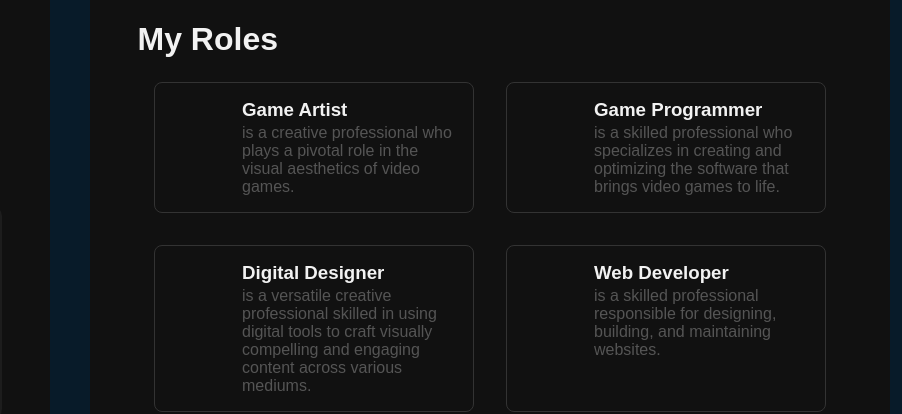
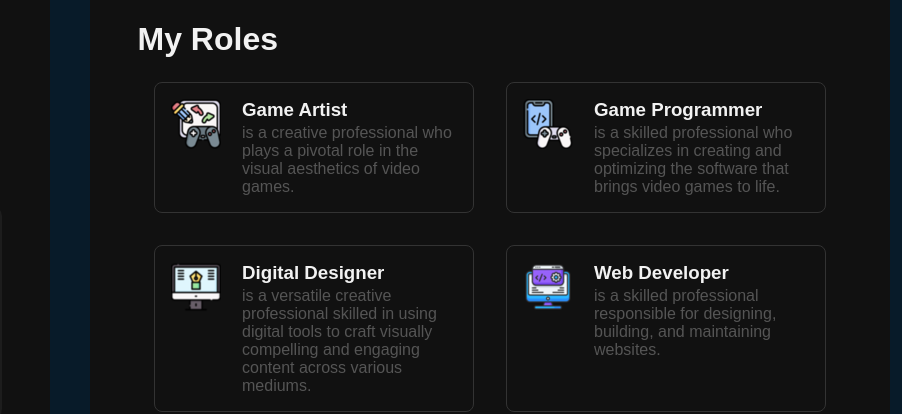
Before and after one commit to MuhammadAymanFahad/PortofolioWebsite, a plain HTML site: page About.html in a window 1280 px wide. Shown: the part 321-735 px from the top of the page, 378-1280 px from the left. Drawn offline with Linux system fonts and the light colour scheme; the site is published under a folder, as on GitHub Pages, so addresses that start at the root find nothing.

Commit message:
Update About.html

```diff
--- a/About.html
+++ b/About.html
@@ -81,7 +81,7 @@
                     <div class="work">
                         <div class="workbox">
                             <div class="icon">
-                                <img src="/Assets/img/game art.png" alt="">
+                                <img src="Assets/img/game art.png" alt="">
                             </div>
                             <div class="desc">
                                 <h3>Game Artist</h3>
@@ -91,7 +91,7 @@
 
                         <div class="workbox">
                             <div class="icon">
-                                <img src="/Assets/img/game-programmer.png" alt="">
+                                <img src="Assets/img/game-programmer.png" alt="">
                             </div>
                             <div class="desc">
                                 <h3>Game Programmer</h3>
@@ -101,7 +101,7 @@
 
                         <div class="workbox">
                             <div class="icon">
-                                <img src="/Assets/img/digital-design.png" alt="">
+                                <img src="Assets/img/digital-design.png" alt="">
                             </div>
                             <div class="desc">
                                 <h3>Digital Designer</h3>
@@ -111,7 +111,7 @@
 
                         <div class="workbox">
                             <div class="icon">
-                                <img src="/Assets/img/web-development.png" alt="">
+                                <img src="Assets/img/web-development.png" alt="">
                             </div>
                             <div class="desc">
                                 <h3>Web Developer</h3>
```
